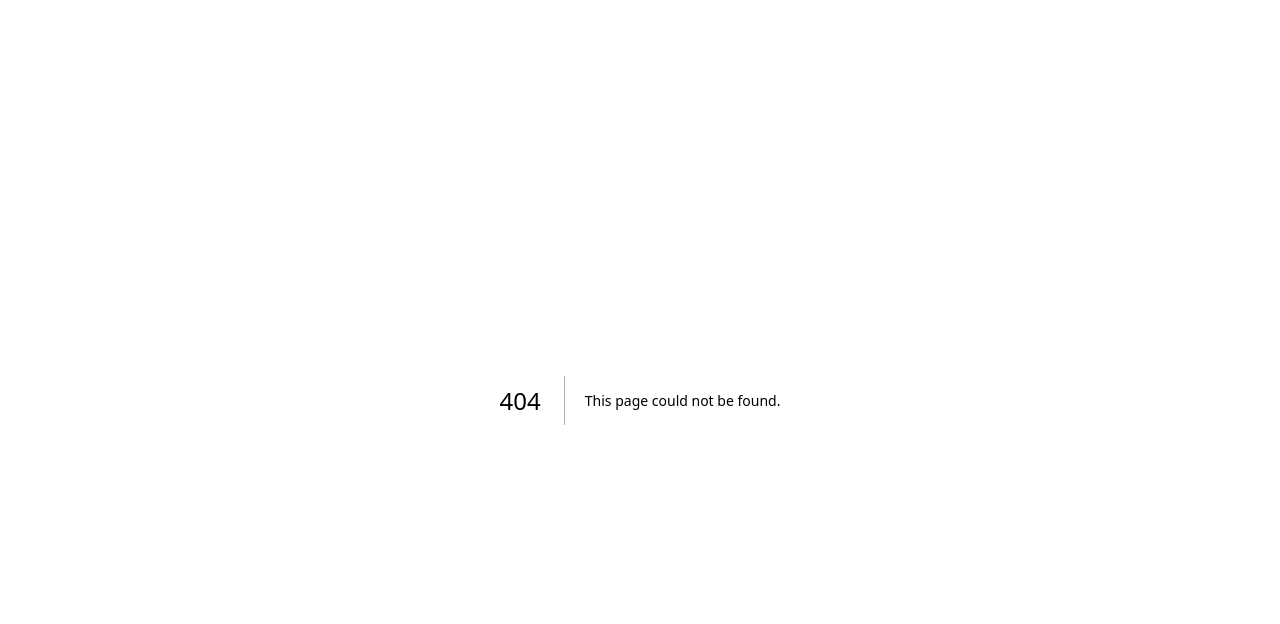
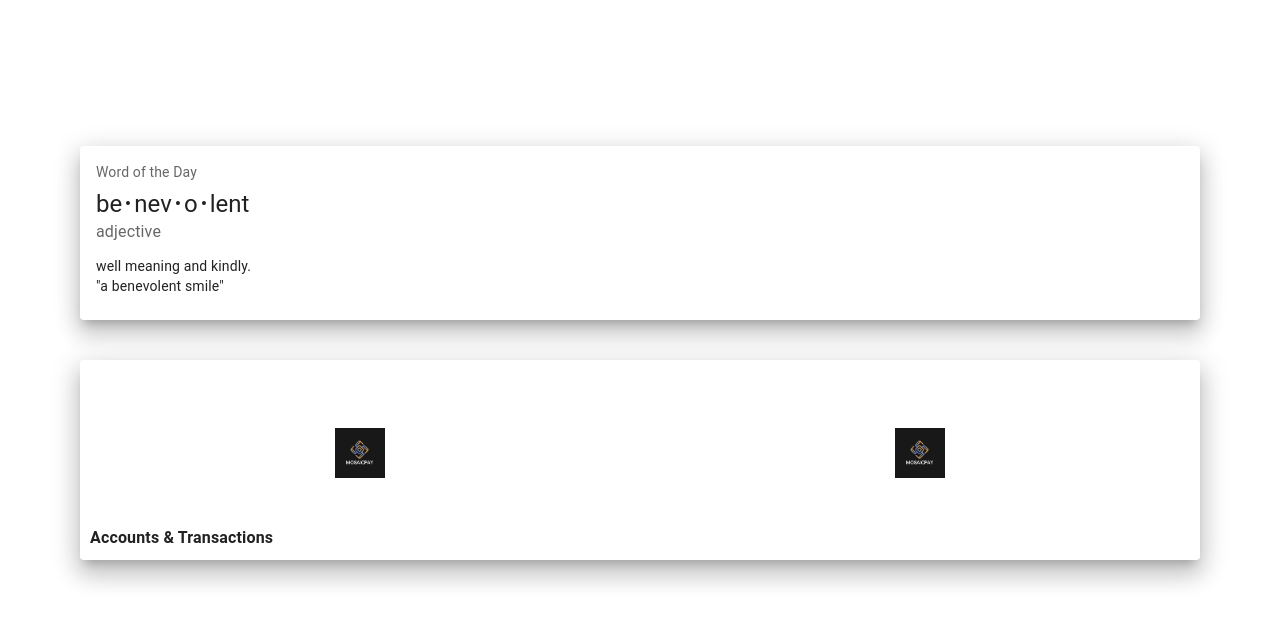
Before and after one commit to HarisKordic/MosaicPay-frontend, a Next.js app in the folder mosaicpay/: page /home in a window 1280 px wide. Before the commit this address had no page. Shown: the top 624 px of the page. Built offline with nearby package versions, Linux system fonts and the light colour scheme.

Commit message:
feat: initial skeleton render AB#66

```diff
--- /dev/null
+++ b/mosaicpay/src/app/components/BasicCard.tsx
@@ -0,0 +1,39 @@
+import * as React from "react";
+import Box from "@mui/material/Box";
+import Card from "@mui/material/Card";
+import CardActions from "@mui/material/CardActions";
+import CardContent from "@mui/material/CardContent";
+import Button from "@mui/material/Button";
+import Typography from "@mui/material/Typography";
+
+const bull = (
+	<Box
+		component="span"
+		sx={{ display: "inline-block", mx: "2px", transform: "scale(0.8)" }}
+	>
+		•
+	</Box>
+);
+
+export default function BasicCard() {
+	return (
+		<Card elevation={14}>
+			<CardContent>
+				<Typography sx={{ fontSize: 14 }} color="text.secondary" gutterBottom>
+					Word of the Day
+				</Typography>
+				<Typography variant="h5" component="div">
+					be{bull}nev{bull}o{bull}lent
+				</Typography>
+				<Typography sx={{ mb: 1.5 }} color="text.secondary">
+					adjective
+				</Typography>
+				<Typography variant="body2">
+					well meaning and kindly.
+					<br />
+					{'"a benevolent smile"'}
+				</Typography>
+			</CardContent>
+		</Card>
+	);
+}
--- /dev/null
+++ b/mosaicpay/src/app/home/page.tsx
@@ -0,0 +1,85 @@
+"use client";
+import { Box, Grid, Paper, Typography } from "@mui/material";
+import Image from "next/image";
+import BasicCard from "../components/BasicCard";
+
+export default function Home() {
+	return (
+		<Grid
+			display={"flex"}
+			flexDirection={"column"}
+			width={"100%"}
+			padding={10}
+			justifyContent={"center"}
+		>
+			<Box
+				sx={{
+					"& > :not(style)": {
+						width: "100%",
+					},
+					mb: 3,
+				}}
+			>
+				<Typography variant="h4" component={"h4"} fontWeight={"bold"}>
+					Hello, Amanda
+				</Typography>
+			</Box>
+			<Box sx={{ mb: 5 }}>
+				<BasicCard></BasicCard>
+			</Box>
+			<Box
+				sx={{
+					"& > :not(style)": {
+						width: "100%",
+					},
+				}}
+			>
+				<Paper
+					sx={{ height: "200px", width: "100%" }}
+					elevation={15}
+					variant="elevation"
+					children={
+						<Grid
+							display={"flex"}
+							flexDirection={"column"}
+							width={"100%"}
+							height={"100%"}
+							justifyContent={"center"}
+						>
+							<Box width={"100%"} height={"100%"}></Box>
+							<Box
+								display={"flex"}
+								flexDirection={"row"}
+								justifyContent={"space-around"}
+							>
+								<Image
+									src="/images/MosaicPay_logo.png"
+									alt="Logo"
+									width={50}
+									height={50}
+								/>
+								<Image
+									src="/images/MosaicPay_logo.png"
+									alt="Logo"
+									width={50}
+									height={50}
+								/>
+							</Box>
+							<Box
+								display={"flex"}
+								flexDirection={"column"}
+								justifyContent={"flex-end"}
+								height={"100%"}
+								sx={{ padding: "10px" }}
+							>
+								<Typography component={"p"} fontWeight={"bold"}>
+									Accounts & Transactions
+								</Typography>
+							</Box>
+						</Grid>
+					}
+				/>
+			</Box>
+		</Grid>
+	);
+}
--- a/mosaicpay/src/app/signup/page.tsx
+++ b/mosaicpay/src/app/signup/page.tsx
@@ -215,7 +215,7 @@ export default function Signup() {
 					</Link>
 				</Box>
 				<Button
-					sx={{ width: "50%", mr: "auto", ml: "auto" , mt:5}}
+					sx={{ width: "50%", mr: "auto", ml: "auto", mt: 5 }}
 					variant="contained"
 					type="submit"
 					color="secondary"
```
